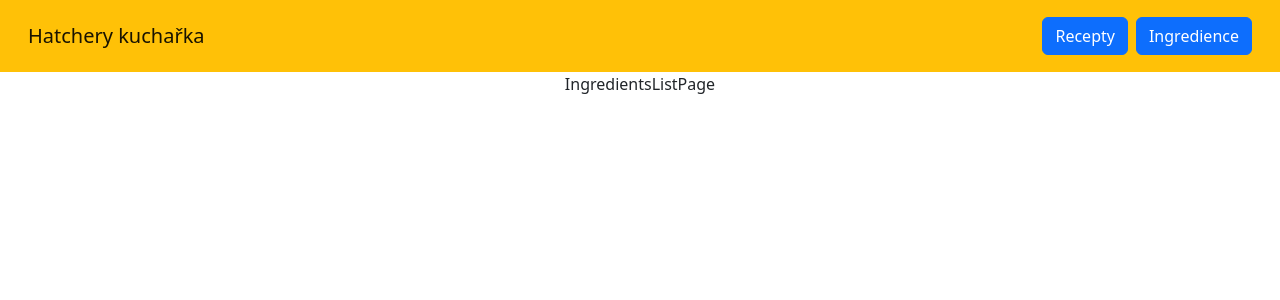
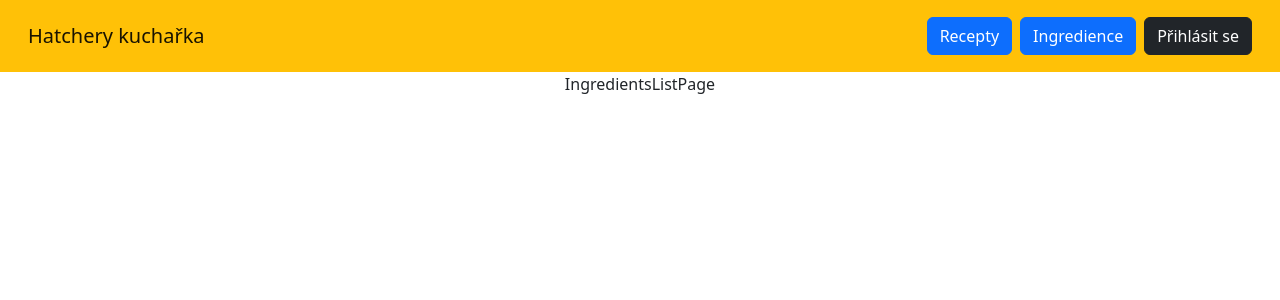
Before and after one commit to petrpida/HTCH_cookbook, a React (Create React App) app in the folder client/: page /ingredientsListPage in a window 1280 px wide. Shown: the top 300 px of the page. Built offline with nearby package versions, Linux system fonts and the light colour scheme.

Commit message:
block9 - context

```diff
--- a/client/src/App.js
+++ b/client/src/App.js
@@ -1,11 +1,13 @@
-import React from "react";
+import React, {useContext} from "react";
 import './App.css';
 import 'bootstrap/dist/css/bootstrap.min.css';
 import {Outlet, useNavigate} from "react-router-dom";
 import {Container, Navbar, Nav, Offcanvas} from "react-bootstrap";
 import Button from "react-bootstrap/Button";
+import UserContext from "./UserProvider";
 
 function App() {
+    const {isAuthorized, changeAuthorization} = useContext(UserContext)
     let navigate = useNavigate()
 
     return (
@@ -31,6 +33,10 @@ function App() {
                                 <Button variant="primary" className={"ms-0 ms-sm-2 mt-2 mt-sm-0"} onClick={() => {
                                     navigate("/ingredientsListPage")
                                 }}>Ingredience</Button>
+                                <Button className={"ms-0 ms-sm-2 mt-2 mt-sm-0"}
+                                        variant={"dark"}
+                                        onClick={() => {changeAuthorization()}}
+                                >{isAuthorized ? "Odhlásit se" : "Přihlásit se"}</Button>
                             </Nav>
                         </Offcanvas.Body>
                     </Navbar.Offcanvas>
--- /dev/null
+++ b/client/src/UserProvider.js
@@ -0,0 +1,24 @@
+import { createContext, useState } from "react";
+
+const UserContext = createContext();
+
+export function UserProvider({ children }) {
+    const [isAuthorized, setIsAuthorized] = useState(false)
+
+    const changeAuthorization = () => {
+        setIsAuthorized(!isAuthorized)
+    }
+
+    const value = {
+        isAuthorized,
+        changeAuthorization
+    }
+
+    return (
+        <UserContext.Provider value={value}>
+            {children}
+        </UserContext.Provider>
+    )
+}
+
+export default UserContext;
--- a/client/src/bricks/Recipe.js
+++ b/client/src/bricks/Recipe.js
@@ -1,15 +1,15 @@
-import React, {useState} from "react";
+import React, {useContext, useState} from "react";
 import Card from 'react-bootstrap/Card';
 import styles from '../css/recipe.module.css'
 import NewRecipeModalForm from "./NewRecipeModalForm";
+import UserContext from "../UserProvider";
 
 function Recipe(props) {
+    const {isAuthorized} = useContext(UserContext)
     const mode = props.mode
     const ingredientsList = props.ingredientsList
     const [recipeData, setRecipeData] = useState(props.recipe)
     const shortIngredientsList = recipeData.ingredients.slice(0, 4)
-
-    //console.log(recipeData)
 
     const callOnComplete = (recipe) => {
         setRecipeData(recipe)
@@ -18,8 +18,8 @@ function Recipe(props) {
     return (
         <Card className={styles.cardRecipe}>
             <Card.Title className={styles.cardTitle}>
-                <NewRecipeModalForm ingredientsList={props.ingredientsList} recipe={recipeData} onComplete={callOnComplete}/>
-                <div className={styles.title}>{recipeData.name}</div>
+                {isAuthorized && <NewRecipeModalForm ingredientsList={props.ingredientsList} recipe={recipeData} onComplete={callOnComplete}/>}
+                <div className={isAuthorized ? styles.title : "h-100 d-flex align-items-center"}>{recipeData.name}</div>
             </Card.Title>
             <Card.Img variant="top" src={props.recipe.imgUri}/>
             <Card.Body>
--- a/client/src/bricks/RecipesList.js
+++ b/client/src/bricks/RecipesList.js
@@ -1,4 +1,4 @@
-import React, {useState, useMemo} from "react";
+import React, {useState, useMemo, useContext} from "react";
 
 import DropdownButton from 'react-bootstrap/DropdownButton';
 import Dropdown from 'react-bootstrap/Dropdown';
@@ -14,9 +14,10 @@ import RecipesListDev from "./RecipesListDev";
 import styles from '../css/recipesList.module.css'
 import {Container, Navbar} from "react-bootstrap";
 import NewRecipeModalForm from "./NewRecipeModalForm";
+import UserContext from "../UserProvider";
 
 function RecipesList(props) {
-    //console.log(props.recipesList)
+    const {isAuthorized} = useContext(UserContext)
     const [view, setView] = useState("detail");
     const isDetail = view === "detail";
     const [searchBy, setSearchBy] = useState("");
@@ -90,7 +91,7 @@ function RecipesList(props) {
                     </Navbar.Collapse>
                 </Container>
             </Navbar>
-            <NewRecipeModalForm ingredientsList={props.ingredientsList} onComplete={callOnComplete}/>
+            {isAuthorized && <NewRecipeModalForm ingredientsList={props.ingredientsList} onComplete={callOnComplete}/>}
             <div className={isDetail ? styles.recipesList : (view === "basic") ? styles.recipesListSmall : styles.recipesListDev}>
                 {isDetail ? <RecipesListDetail recipesList={filteredRecipesList} ingredientsList={props.ingredientsList}/>
                 : (view === "basic" ? <RecipesListSmall recipesList={filteredRecipesList} ingredientsList={props.ingredientsList}/>
```
Also changed, not shown: client/src/index.js (+9 -6 lines).
